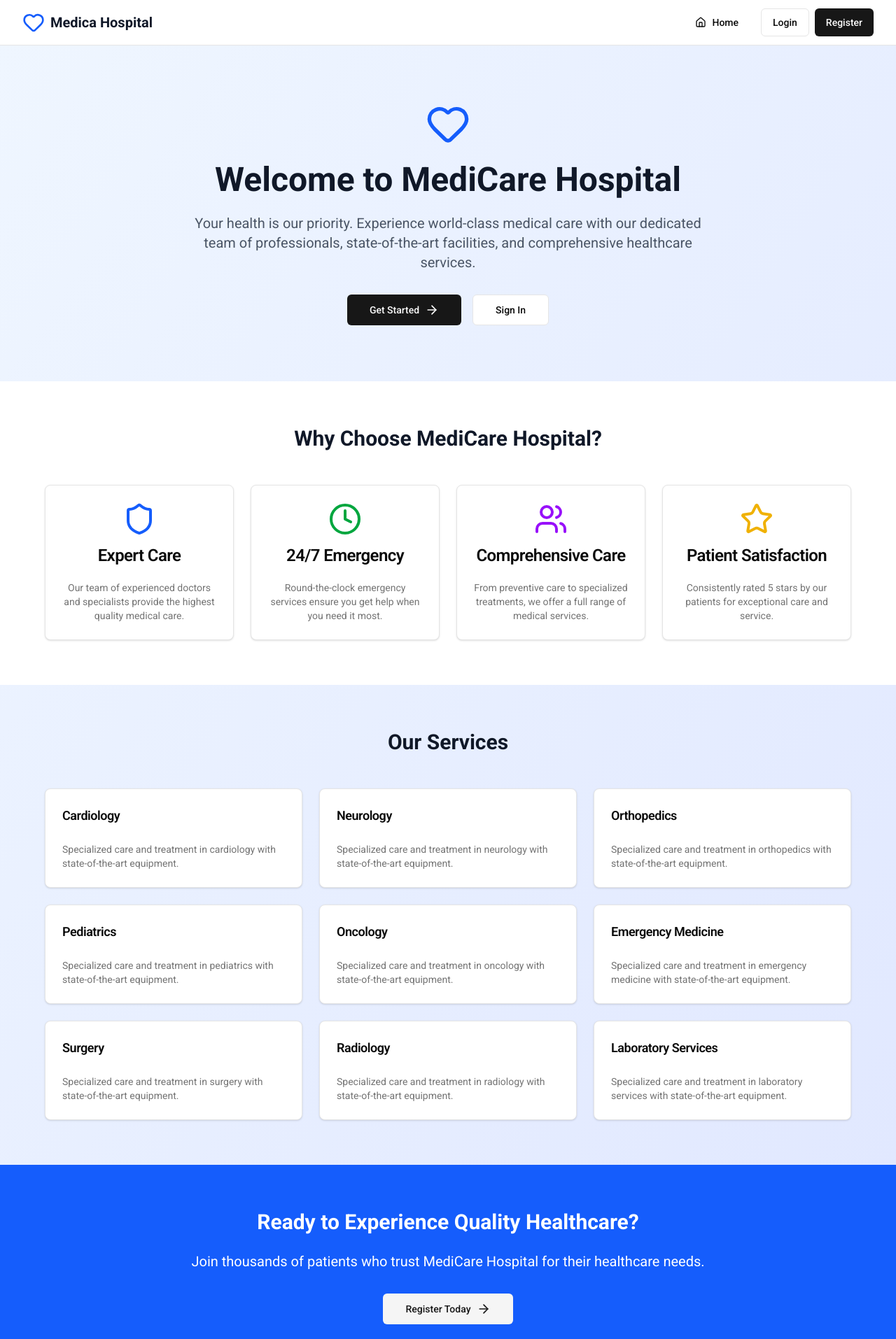
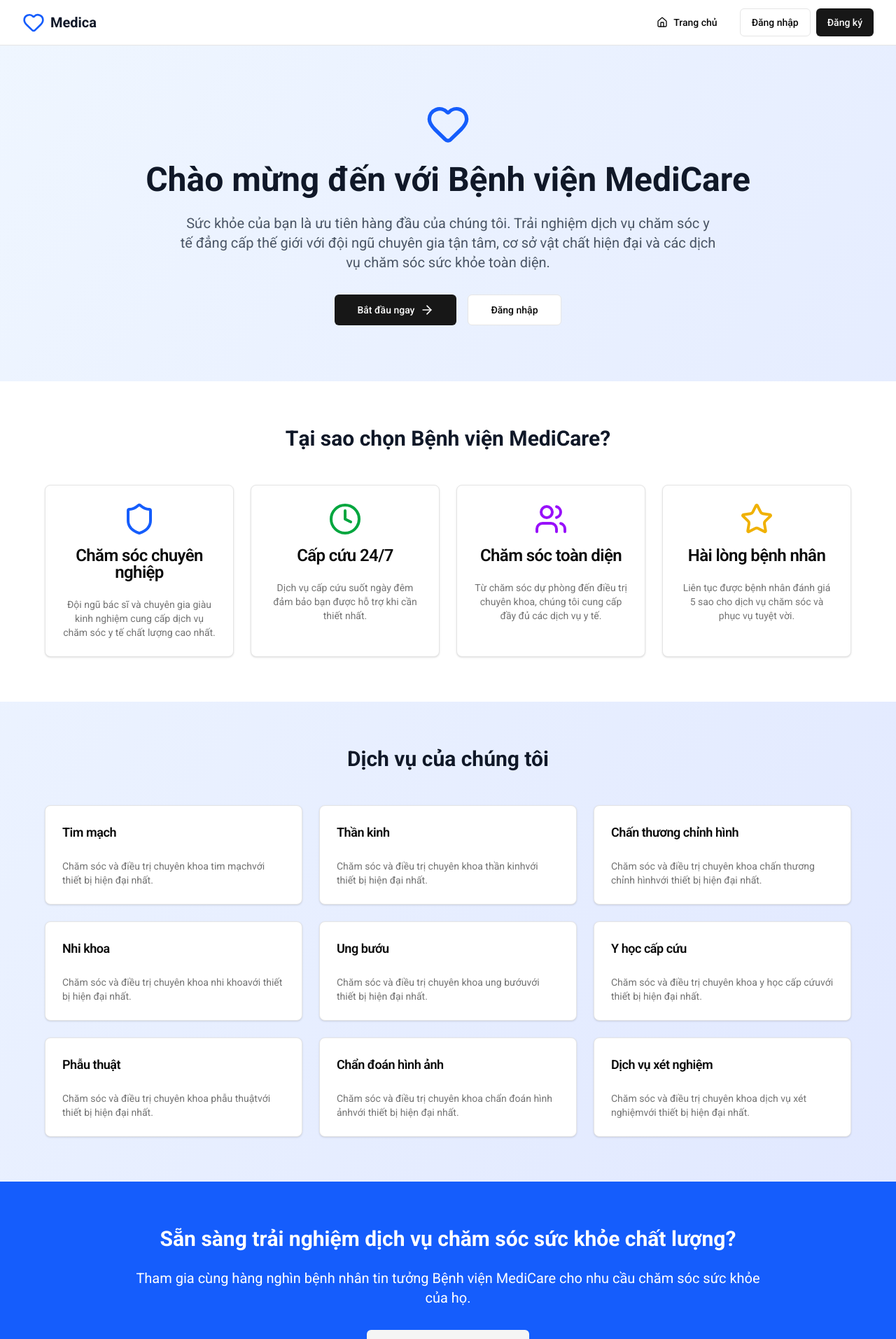
Before and after one commit to dont-wait/hospital-management-system, a Next.js app in the folder client/: page / in a window 1280 px wide. Shown: the top 1914 px of the page at 70% size. Built offline with nearby package versions, Linux system fonts and the light colour scheme.

Commit message:
chore: change language to vietnamese
chore: change language to vietnamese

```diff
--- a/client/src/app/page.tsx
+++ b/client/src/app/page.tsx
@@ -24,19 +24,19 @@ export default function HomePage() {
             <Heart className="h-16 w-16 text-blue-600" />
           </div>
           <h1 className="text-5xl font-bold text-gray-900 mb-6">
-            Welcome to MediCare Hospital
+            Chào mừng đến với Bệnh viện MediCare
           </h1>
           <p className="text-xl text-gray-600 mb-8 max-w-3xl mx-auto">
-            Your health is our priority. Experience world-class medical care
-            with our dedicated team of professionals, state-of-the-art
-            facilities, and comprehensive healthcare services.
+            Sức khỏe của bạn là ưu tiên hàng đầu của chúng tôi. Trải nghiệm dịch
+            vụ chăm sóc y tế đẳng cấp thế giới với đội ngũ chuyên gia tận tâm,
+            cơ sở vật chất hiện đại và các dịch vụ chăm sóc sức khỏe toàn diện.
           </p>
 
           {!isAuthenticated ? (
             <div className="flex flex-col sm:flex-row gap-4 justify-center">
               <Link href="/register">
                 <Button size="lg" className="w-full sm:w-auto">
-                  Get Started
+                  Bắt đầu ngay
                   <ArrowRight className="ml-2 h-5 w-5" />
                 </Button>
               </Link>
@@ -46,26 +46,26 @@ export default function HomePage() {
                   size="lg"
                   className="w-full sm:w-auto"
                 >
-                  Sign In
+                  Đăng nhập
                 </Button>
               </Link>
             </div>
           ) : (
             <div className="space-y-4">
               <p className="text-lg text-gray-700">
-                Welcome back,{" "}
+                Chào mừng trở lại,{" "}
                 {user?.profile
                   ? "pt_firstname" in user.profile
                     ? `${user.profile.pt_firstname} ${user.profile.pt_lastname}`
                     : `${user.profile.ep_firstname} ${user.profile.ep_lastname}`
-                  : "User"}
+                  : "Người dùng"}
                 !
               </p>
               <div className="flex flex-col sm:flex-row gap-4 justify-center">
                 {user?.role.role_description.toLowerCase() === "doctor" && (
                   <Link href="/doctor">
                     <Button size="lg">
-                      Go to Doctor Dashboard
+                      Đi tới Bảng điều khiển Bác sĩ
                       <ArrowRight className="ml-2 h-5 w-5" />
                     </Button>
                   </Link>
@@ -73,7 +73,7 @@ export default function HomePage() {
                 {user?.role.role_description.toLowerCase() === "patient" && (
                   <Link href="/patient">
                     <Button size="lg">
-                      Go to Patient Portal
+                      Đi tới Cổng thông tin Bệnh nhân
                       <ArrowRight className="ml-2 h-5 w-5" />
                     </Button>
                   </Link>
@@ -88,19 +88,19 @@ export default function HomePage() {
       <section className="py-16 px-4 bg-white">
         <div className="max-w-6xl mx-auto">
           <h2 className="text-3xl font-bold text-center text-gray-900 mb-12">
-            Why Choose MediCare Hospital?
+            Tại sao chọn Bệnh viện MediCare?
           </h2>
 
           <div className="grid grid-cols-1 md:grid-cols-2 lg:grid-cols-4 gap-6">
             <Card className="text-center">
               <CardHeader>
                 <Shield className="h-12 w-12 text-blue-600 mx-auto mb-4" />
-                <CardTitle>Expert Care</CardTitle>
+                <CardTitle>Chăm sóc chuyên nghiệp</CardTitle>
               </CardHeader>
               <CardContent>
                 <CardDescription>
-                  Our team of experienced doctors and specialists provide the
-                  highest quality medical care.
+                  Đội ngũ bác sĩ và chuyên gia giàu kinh nghiệm cung cấp dịch vụ
+                  chăm sóc y tế chất lượng cao nhất.
                 </CardDescription>
               </CardContent>
             </Card>
@@ -108,12 +108,12 @@ export default function HomePage() {
             <Card className="text-center">
               <CardHeader>
                 <Clock className="h-12 w-12 text-green-600 mx-auto mb-4" />
-                <CardTitle>24/7 Emergency</CardTitle>
+                <CardTitle>Cấp cứu 24/7</CardTitle>
               </CardHeader>
               <CardContent>
                 <CardDescription>
-                  Round-the-clock emergency services ensure you get help when
-                  you need it most.
+                  Dịch vụ cấp cứu suốt ngày đêm đảm bảo bạn được hỗ trợ khi cần
+                  thiết nhất.
                 </CardDescription>
               </CardContent>
             </Card>
@@ -121,12 +121,12 @@ export default function HomePage() {
             <Card className="text-center">
               <CardHeader>
                 <Users className="h-12 w-12 text-purple-600 mx-auto mb-4" />
-                <CardTitle>Comprehensive Care</CardTitle>
+                <CardTitle>Chăm sóc toàn diện</CardTitle>
               </CardHeader>
               <CardContent>
                 <CardDescription>
-                  From preventive care to specialized treatments, we offer a
-                  full range of medical services.
+                  Từ chăm sóc dự phòng đến điều trị chuyên khoa, chúng tôi cung
+                  cấp đầy đủ các dịch vụ y tế.
                 </CardDescription>
               </CardContent>
             </Card>
@@ -134,12 +134,12 @@ export default function HomePage() {
             <Card className="text-center">
               <CardHeader>
                 <Star className="h-12 w-12 text-yellow-500 mx-auto mb-4" />
-                <CardTitle>Patient Satisfaction</CardTitle>
+                <CardTitle>Hài lòng bệnh nhân</CardTitle>
               </CardHeader>
               <CardContent>
                 <CardDescription>
-                  Consistently rated 5 stars by our patients for exceptional
-                  care and service.
+                  Liên tục được bệnh nhân đánh giá 5 sao cho dịch vụ chăm sóc và
+                  phục vụ tuyệt vời.
                 </CardDescription>
               </CardContent>
             </Card>
@@ -151,29 +151,32 @@ export default function HomePage() {
       <section className="py-16 px-4">
         <div className="max-w-6xl mx-auto">
           <h2 className="text-3xl font-bold text-center text-gray-900 mb-12">
-            Our Services
+            Dịch vụ của chúng tôi
           </h2>
 
           <div className="grid grid-cols-1 md:grid-cols-2 lg:grid-cols-3 gap-6">
             {[
-              "Cardiology",
-              "Neurology",
-              "Orthopedics",
-              "Pediatrics",
-              "Oncology",
-              "Emergency Medicine",
-              "Surgery",
-              "Radiology",
-              "Laboratory Services",
+              { en: "Cardiology", vi: "Tim mạch" },
+              { en: "Neurology", vi: "Thần kinh" },
+              { en: "Orthopedics", vi: "Chấn thương chỉnh hình" },
+              { en: "Pediatrics", vi: "Nhi khoa" },
+              { en: "Oncology", vi: "Ung bướu" },
+              { en: "Emergency Medicine", vi: "Y học cấp cứu" },
+              { en: "Surgery", vi: "Phẫu thuật" },
+              { en: "Radiology", vi: "Chẩn đoán hình ảnh" },
+              { en: "Laboratory Services", vi: "Dịch vụ xét nghiệm" },
             ].map((service) => (
-              <Card key={service} className="hover:shadow-lg transition-shadow">
+              <Card
+                key={service.vi}
+                className="hover:shadow-lg transition-shadow"
+              >
                 <CardHeader>
-                  <CardTitle className="text-lg">{service}</CardTitle>
+                  <CardTitle className="text-lg">{service.vi}</CardTitle>
                 </CardHeader>
                 <CardContent>
                   <CardDescription>
-                    Specialized care and treatment in {service.toLowerCase()}{" "}
-                    with state-of-the-art equipment.
+                    Chăm sóc và điều trị chuyên khoa {service.vi.toLowerCase()}
+                    với thiết bị hiện đại nhất.
                   </CardDescription>
                 </CardContent>
               </Card>
@@ -187,15 +190,15 @@ export default function HomePage() {
         <section className="py-16 px-4 bg-blue-600 text-white">
           <div className="max-w-4xl mx-auto text-center">
             <h2 className="text-3xl font-bold mb-6">
-              Ready to Experience Quality Healthcare?
+              Sẵn sàng trải nghiệm dịch vụ chăm sóc sức khỏe chất lượng?
             </h2>
             <p className="text-xl mb-8">
-              Join thousands of patients who trust MediCare Hospital for their
-              healthcare needs.
+              Tham gia cùng hàng nghìn bệnh nhân tin tưởng Bệnh viện MediCare
+              cho nhu cầu chăm sóc sức khỏe của họ.
             </p>
             <Link href="/register">
               <Button size="lg" variant="secondary">
-                Register Today
+                Đăng ký ngay hôm nay
                 <ArrowRight className="ml-2 h-5 w-5" />
               </Button>
             </Link>
--- a/client/src/components/Navigation.tsx
+++ b/client/src/components/Navigation.tsx
@@ -1,5 +1,4 @@
 "use client";
-
 import Link from "next/link";
 import { useAuth } from "@/contexts/AuthContext";
 import { Button } from "@/components/ui/button";
@@ -16,7 +15,7 @@ export function Navigation() {
             <Link href="/" className="flex items-center space-x-2">
               <Heart className="h-8 w-8 text-blue-600" />
               <span className="font-bold text-xl text-gray-900">
-                Medica Hospital
+                Medica
               </span>
             </Link>
           </div>
@@ -25,7 +24,7 @@ export function Navigation() {
             <Link href="/">
               <Button variant="ghost" className="flex items-center space-x-2">
                 <Home className="h-4 w-4" />
-                <span>Home</span>
+                <span>Trang chủ</span>
               </Button>
             </Link>
 
@@ -38,7 +37,7 @@ export function Navigation() {
                       className="flex items-center space-x-2"
                     >
                       <UserCheck className="h-4 w-4" />
-                      <span>Doctor Panel</span>
+                      <span>Bảng điều khiển Bác sĩ</span>
                     </Button>
                   </Link>
                 )}
@@ -50,33 +49,33 @@ export function Navigation() {
                       className="flex items-center space-x-2"
                     >
                       <User className="h-4 w-4" />
-                      <span>Patient Portal</span>
+                      <span>Cổng thông tin Bệnh nhân</span>
                     </Button>
                   </Link>
                 )}
 
                 <div className="flex items-center space-x-2">
                   <span className="text-sm text-gray-700">
-                    Welcome,{" "}
+                    Chào mừng,{" "}
                     {user?.profile
                       ? "pt_firstname" in user.profile
                         ? `${user.profile.pt_firstname} ${user.profile.pt_lastname}`
                         : `${user.profile.ep_firstname} ${user.profile.ep_lastname}`
-                      : "User"}
+                      : "Người dùng"}
                   </span>
                   <Button onClick={logout} variant="outline" size="sm">
                     <LogOut className="h-4 w-4 mr-2" />
-                    Logout
+                    Đăng xuất
                   </Button>
                 </div>
               </>
             ) : (
               <div className="flex items-center space-x-2">
                 <Link href="/login">
-                  <Button variant="outline">Login</Button>
+                  <Button variant="outline">Đăng nhập</Button>
                 </Link>
                 <Link href="/register">
-                  <Button>Register</Button>
+                  <Button>Đăng ký</Button>
                 </Link>
               </div>
             )}
```
